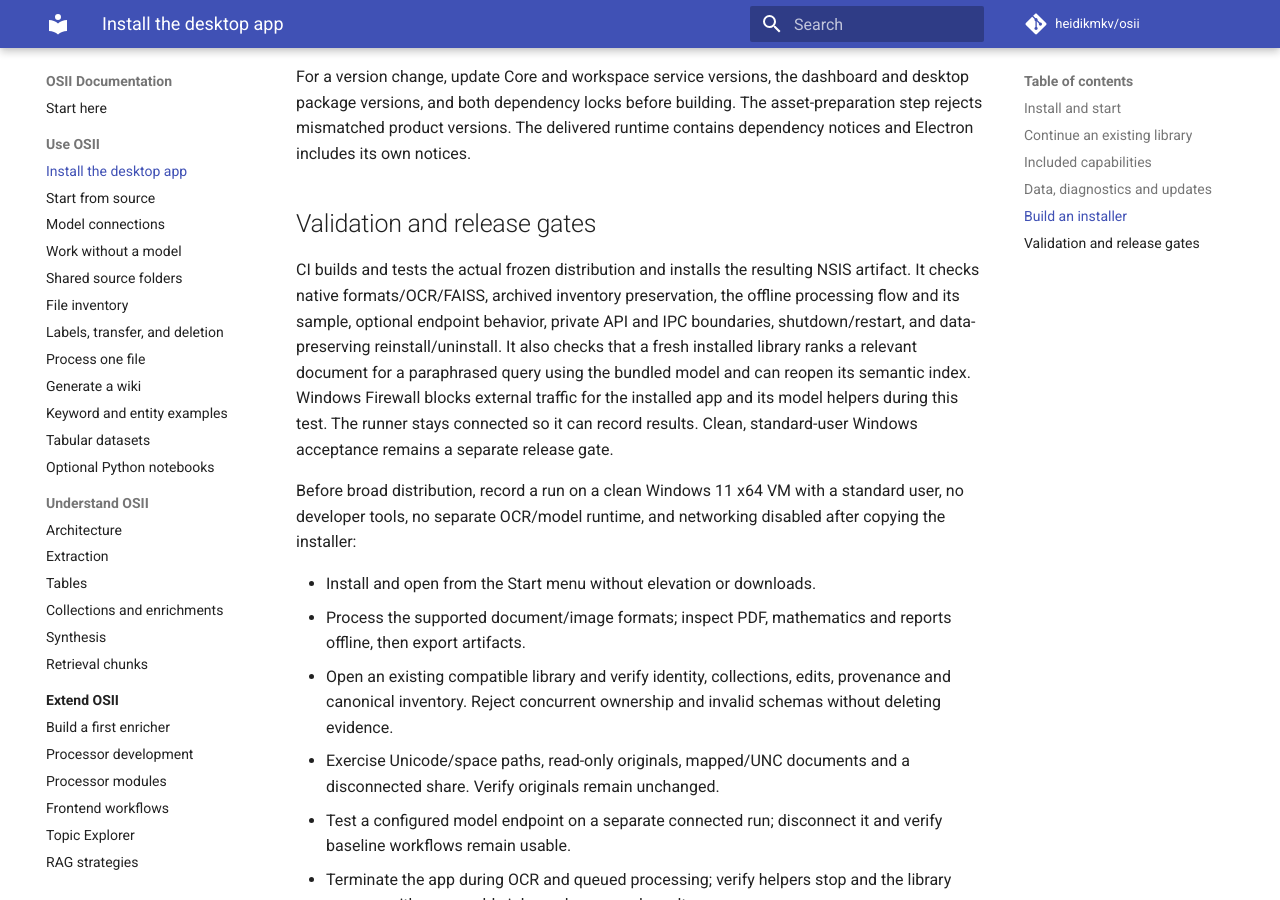
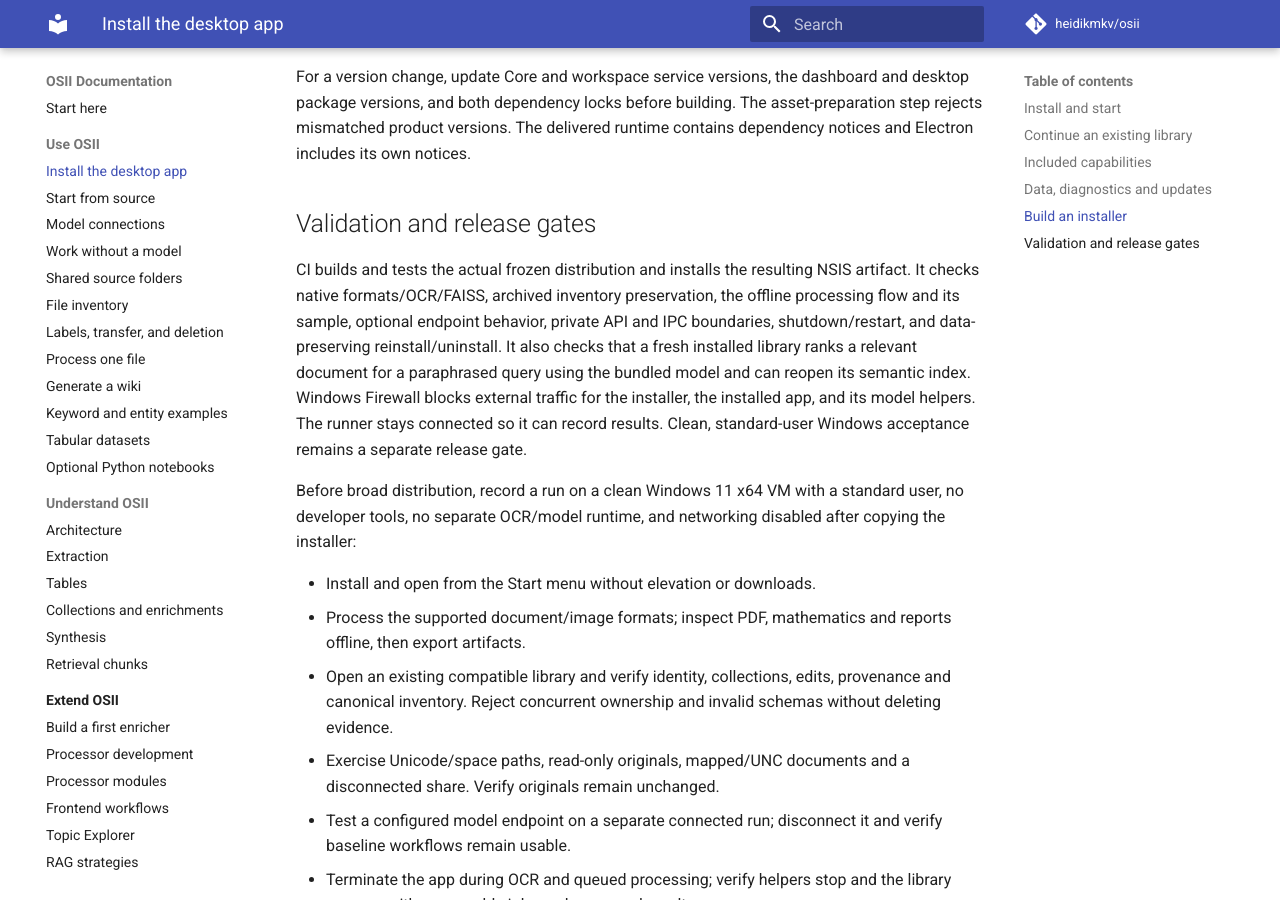
Before and after one commit to sandialabs/OSII, an MkDocs documentation site: the page built from docs/operations/standalone.md, in a window 1280 px wide and 900 px high, scrolled down 3292 px. Built offline with MkDocs 1.6.1 and Material for MkDocs 9.7.7, drawn with Linux system fonts in a browser that asks for light colours; comment, search, counter and statistics services are not loaded.

Commit message:
Verify installation and search with working per-program network isolation

```diff
--- a/docs/operations/standalone.md
+++ b/docs/operations/standalone.md
@@ -138,8 +138,8 @@ the offline processing flow and its sample, optional endpoint behavior, private
 and IPC boundaries, shutdown/restart, and data-preserving reinstall/uninstall.
 It also checks that a fresh installed library ranks a relevant document for a
 paraphrased query using the bundled model and can reopen its semantic index.
-Windows Firewall blocks external traffic for the installed app and its model
-helpers during this test. The runner stays connected so it can record results.
+Windows Firewall blocks external traffic for the installer, the installed app,
+and its model helpers. The runner stays connected so it can record results.
 Clean, standard-user Windows acceptance remains a separate release gate.
 
 Before broad distribution, record a run on a clean Windows 11 x64 VM with a
```
Also changed, not shown: 1 other file.
